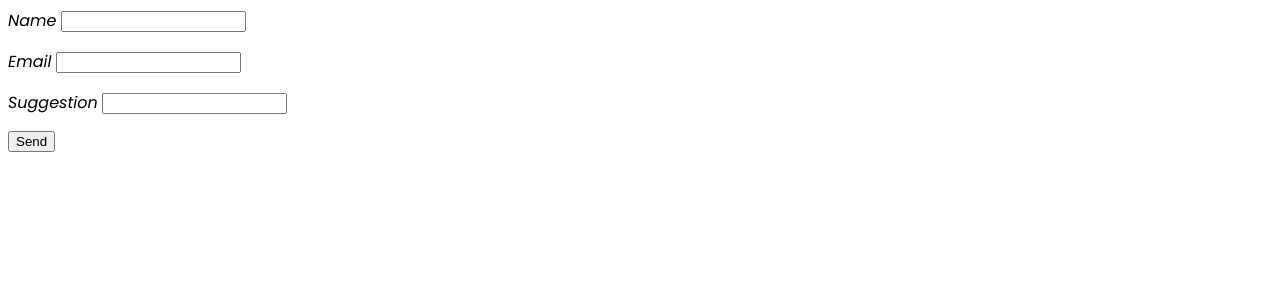
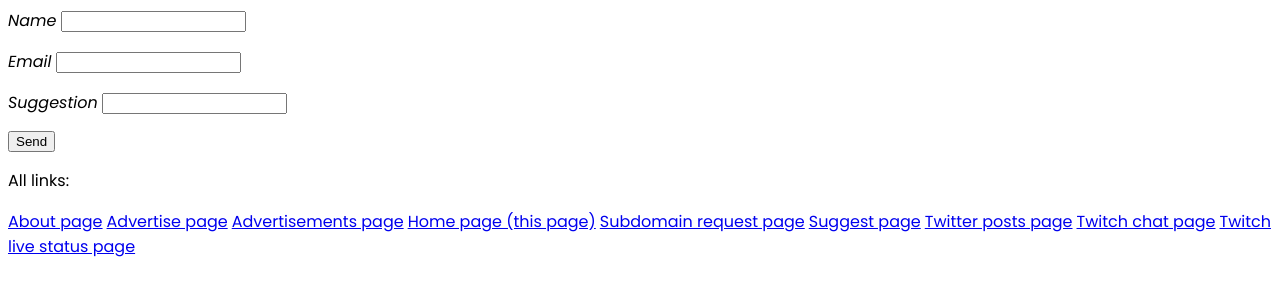
Before and after one commit to stilry/stilry.com, a plain HTML site: page suggest.html in a window 1280 px wide. Drawn offline with Linux system fonts and the light colour scheme.

Commit message:
Update suggest.html

```diff
--- a/suggest.html
+++ b/suggest.html
@@ -21,3 +21,16 @@
           <button type="submit">Send</button>
         </p></i>
       </form>
+<link rel="preconnect" href="https://fonts.googleapis.com">
+        <link rel="preconnect" href="https://fonts.gstatic.com" crossorigin>
+        <link href="https://fonts.googleapis.com/css2?family=Poppins:ital,wght@0,100;0,200;0,300;0,400;0,500;0,600;0,700;0,800;0,900;1,100;1,200;1,300;1,400;1,500;1,600;1,700;1,800;1,900&display=swap" rel="stylesheet">
+<p style="font-family:'Poppins'">All links:</p>
+<a href="/about.html" style="font-family:'Poppins'">About page</a>
+<a href="/advertise.html" style="font-family:'Poppins'">Advertise page</a>
+<a href="/adverts.html" style="font-family:'Poppins'">Advertisements page</a>
+<a href="/index.html" style="font-family:'Poppins'">Home page (this page)</a>
+<a href="/request.html" style="font-family:'Poppins'">Subdomain request page</a>
+<a href="/suggest.html" style="font-family:'Poppins'">Suggest page</a>
+<a href="/twitter.html" style="font-family:'Poppins'">Twitter posts page</a>
+<a href="/twitch/chat.html" style="font-family:'Poppins'">Twitch chat page</a>
+<a href="/twitch/status.html" style="font-family:'Poppins'">Twitch live status page</a>
```
